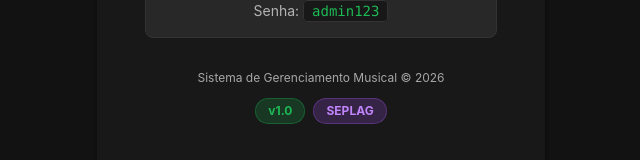
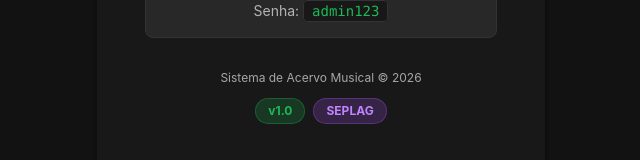
Before and after one commit to viniciusdemoraess/viniciusdemoraesespiritosantosoliveira066445, an Angular app in the folder frontend/artist-album-app/: page /auth/login in a window 1280 px wide. Shown: the part 641-801 px from the top of the page, without its empty margins (319-959 px from the left). Built offline with nearby package versions, Linux system fonts and the light colour scheme.

Commit message:
refactor(footer): atualiza texto para "Sistema de Acervo Musical" no login e dashboard

```diff
--- a/frontend/artist-album-app/src/app/features/auth/components/login.component.html
+++ b/frontend/artist-album-app/src/app/features/auth/components/login.component.html
@@ -95,7 +95,7 @@
     <!-- Footer Info -->
     <div class="mt-8 text-center">
       <p class="text-spotify-text-muted text-xs">
-        Sistema de Gerenciamento Musical © 2026
+        Sistema de Acervo Musical © 2026
       </p>
       <div class="mt-3 flex items-center justify-center space-x-2">
         <span class="px-3 py-1 text-xs font-bold bg-spotify-green/20 text-spotify-green rounded-full border border-spotify-green/30">v1.0</span>
--- a/frontend/artist-album-app/src/app/features/dashboard/components/dashboard.component.html
+++ b/frontend/artist-album-app/src/app/features/dashboard/components/dashboard.component.html
@@ -7,7 +7,7 @@
     <!-- Header -->
     <div class="mb-8">
       <h1 class="text-4xl font-bold text-spotify-white">Dashboard</h1>
-      <p class="mt-2 text-sm text-spotify-gray-lighter">Visão geral do sistema de gerenciamento musical</p>
+      <p class="mt-2 text-sm text-spotify-gray-lighter">Visão geral do sistema de acervo musical</p>
     </div>
 
     <!-- Error State -->
```
